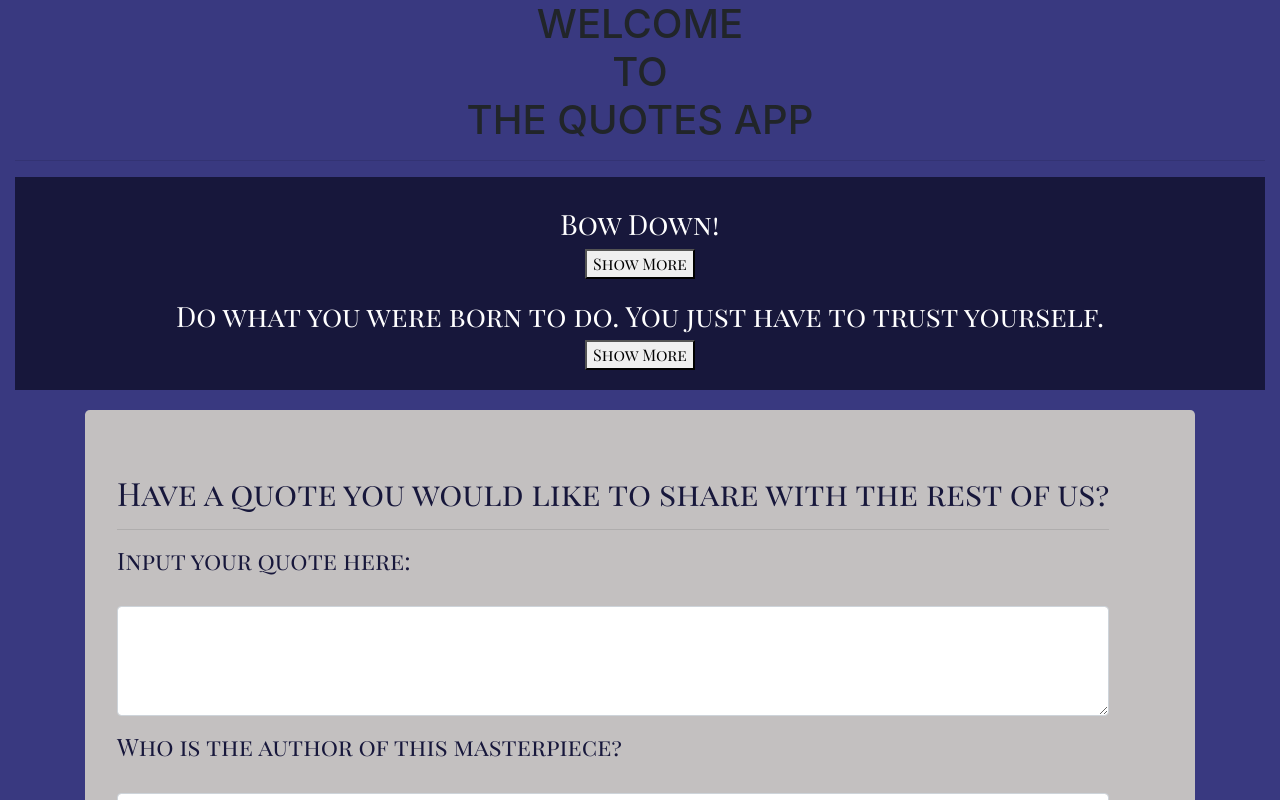
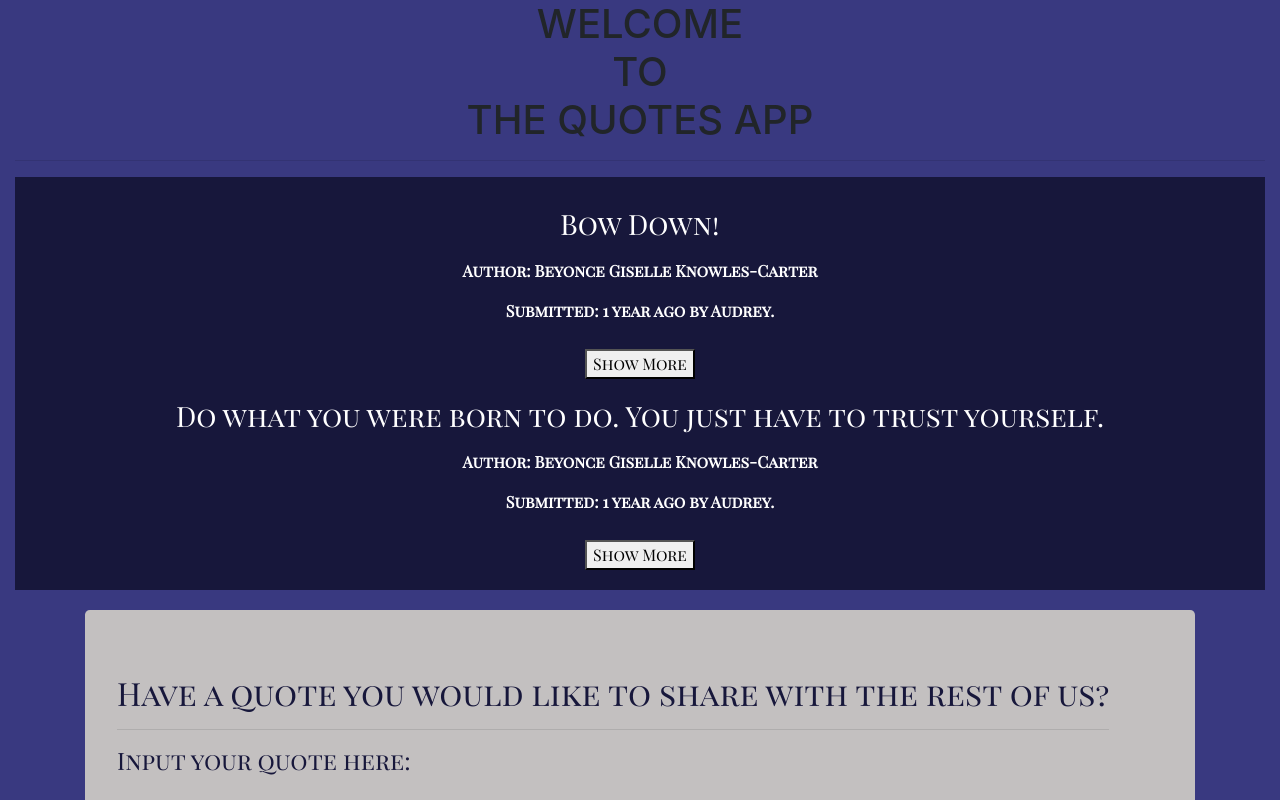
Before and after one commit to nairdaee/quotes, an Angular app: page / in a window 1280 px wide. Shown: the top 800 px of the page. Built offline with nearby package versions, Linux system fonts and the light colour scheme.

Commit message:
add the author and duration of post

```diff
--- a/src/app/quotes/quotes.component.html
+++ b/src/app/quotes/quotes.component.html
@@ -4,6 +4,10 @@
     <div class="col-md-12 boxed">
         <div *ngFor='let quote of quotes; let i = index'>
             <h3 class="padding-quote">{{quote.name}}</h3>
+            <div class="padding">
+                <p>Author: {{ quote.author }}</p>
+                <p>Submitted: {{ quote.submitDate|dateAgo }} by {{quote.submitter}}.</p>
+            </div>
             <button (click)='toggleDetails(i)'>Show More</button>
             <app-quote-detail *ngIf = 'quote.showAuthor' [quotes]= 'quotes' (isComplete)= 'deleteQuote($event,i)'></app-quote-detail>
     </div>
```
